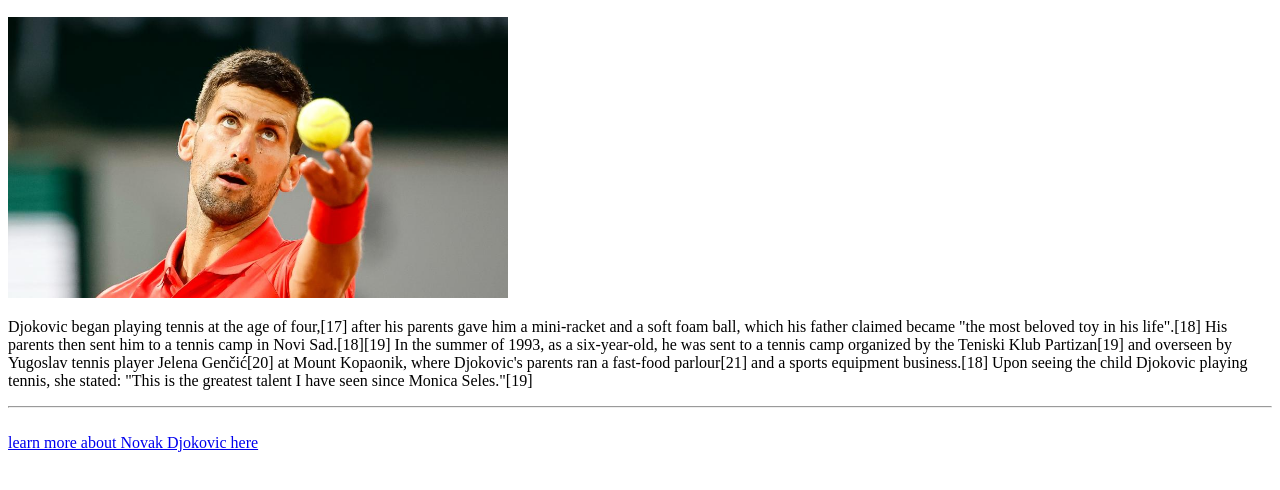
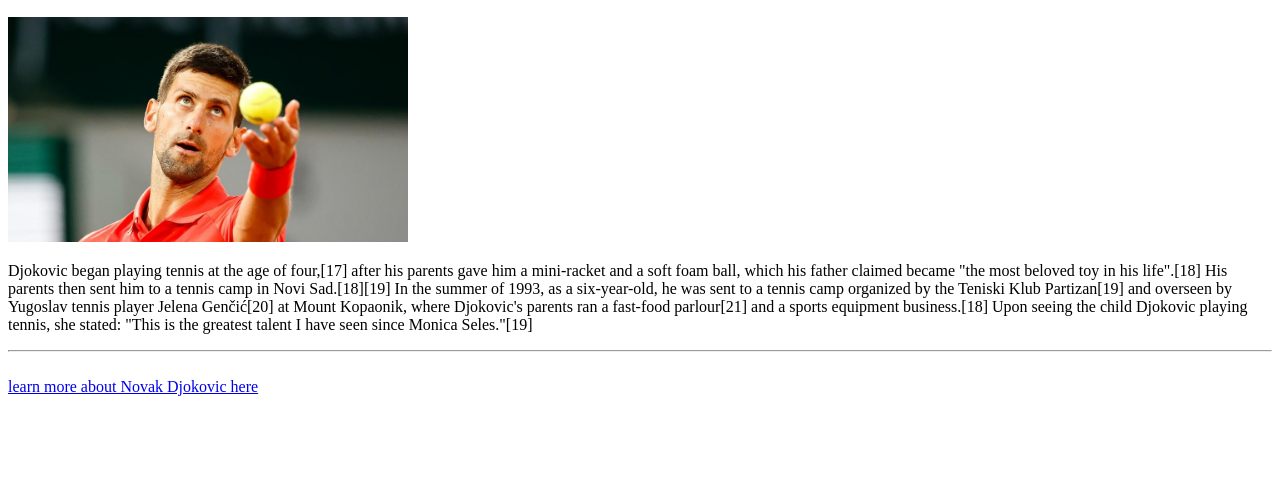
Before and after one commit to MohamedBoutaieb/presentation-novak-djokovic, a plain HTML site: page biography.html in a window 1280 px wide. Shown: the part 166-656 px from the top of the page. Drawn offline with Linux system fonts and the light colour scheme.

Commit message:
Update biography.html

```diff
--- a/biography.html
+++ b/biography.html
@@ -16,7 +16,7 @@
     <br> <br> <br> <br> <br>
     <article>
         <h1>Biography</h1>
-        <aside ><img src="./images/biography.jpg" width="500px "></aside>
+        <aside ><img src="./images/biography.jpg" width="400px" alt="Djokovic Holding a racket"></aside>
         <p >
             Djokovic began playing tennis at the age of four,[17] after his parents gave him a mini-racket and a soft foam ball, which his father claimed became "the most beloved toy in his life".[18] His parents then sent him to a tennis camp in Novi Sad.[18][19] In the summer of 1993, as a six-year-old, he was sent to a tennis camp organized by the Teniski Klub Partizan[19] and overseen by Yugoslav tennis player Jelena Genčić[20] at Mount Kopaonik, where Djokovic's parents ran a fast-food parlour[21] and a sports equipment business.[18] Upon seeing the child Djokovic playing tennis,
             she stated: "This is the greatest talent I have seen since Monica Seles."[19]
```
